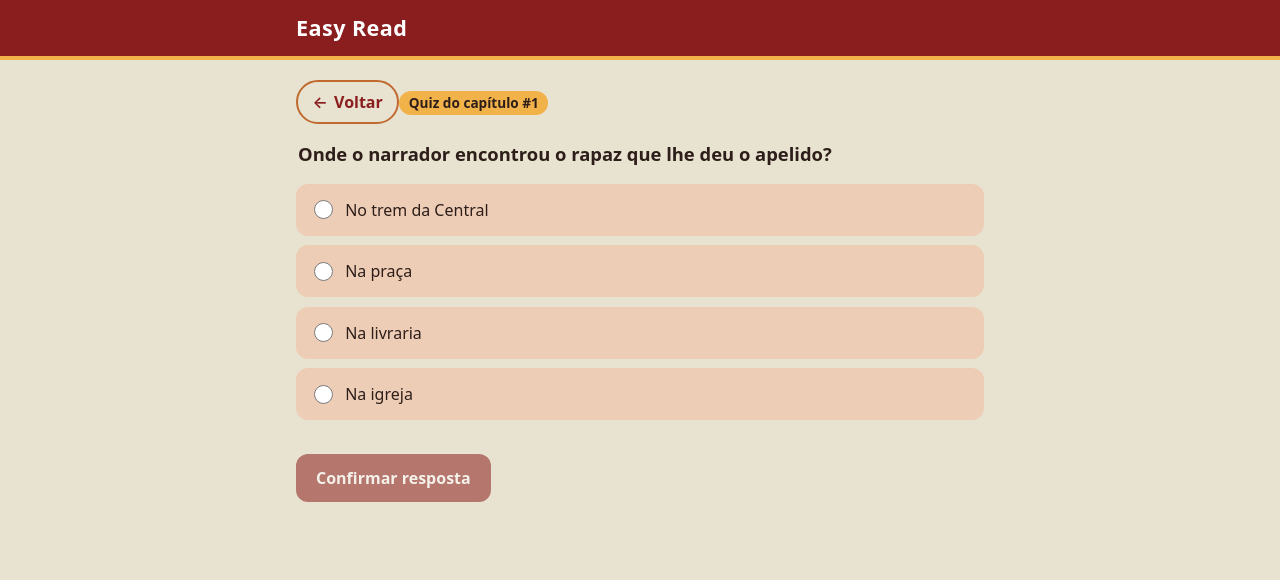
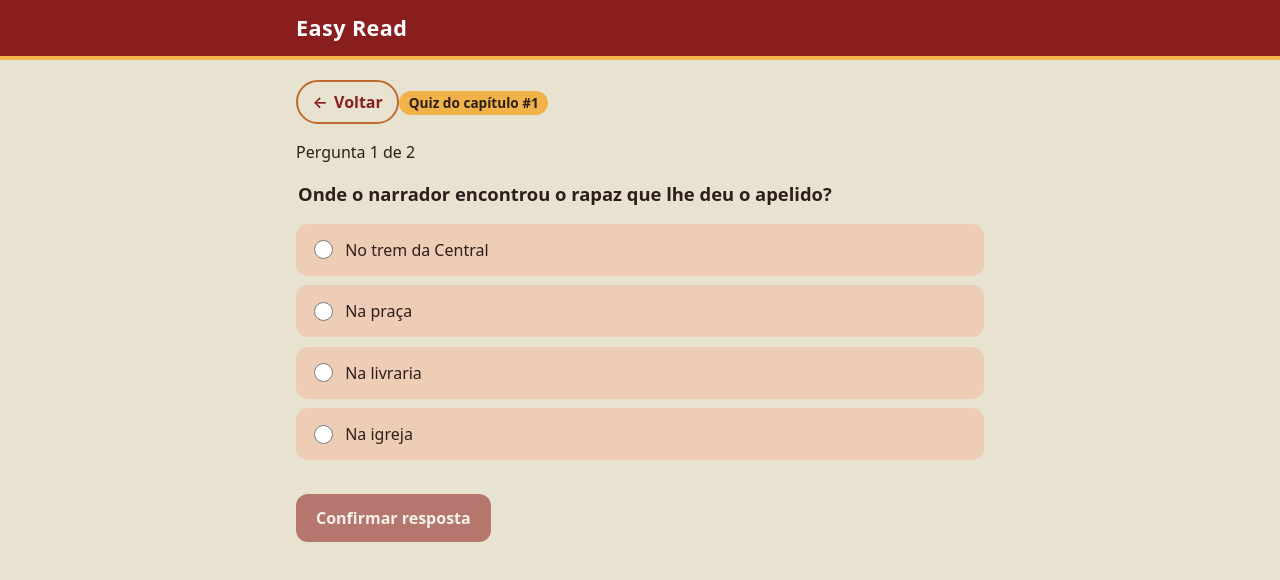
Before and after one commit to Helio-Junior0/easy-read, a Vue app: page /capitulo/1/quiz in a window 1280 px wide. Shown: the top 580 px of the page. Built offline with nearby package versions, Linux system fonts and the light colour scheme.

Commit message:
feat: liga a logica do quiz na QuizView

```diff
--- a/src/views/QuizView.vue
+++ b/src/views/QuizView.vue
@@ -1,12 +1,49 @@
 <script setup lang="ts">
 import BotaoVoltar from '../components/BotaoVoltar.vue'
+import { useQuiz } from '../composables/useQuiz'
+import type { Quiz } from '../types'
 
 const props = defineProps<{ id: string }>()
 
-// Pergunta de exemplo: ainda sem lógica de resposta
-const pergunta = 'Onde o narrador encontrou o rapaz que lhe deu o apelido?'
-const opcoes = ['No trem da Central', 'Na praça', 'Na livraria', 'Na igreja']
+// Perguntas de exemplo: depois trocamos pelos dados do Dexie
+const perguntas: Quiz[] = [
+  {
+    id: 1,
+    capituloId: Number(props.id),
+    pergunta: 'Onde o narrador encontrou o rapaz que lhe deu o apelido?',
+    opcoes: ['No trem da Central', 'Na praça', 'Na livraria', 'Na igreja'],
+    respostaCorreta: 'No trem da Central',
+  },
+  {
+    id: 2,
+    capituloId: Number(props.id),
+    pergunta: 'Que apelido o narrador recebeu?',
+    opcoes: ['Dom Casmurro', 'Bentinho', 'Capitu', 'Zé Dias'],
+    respostaCorreta: 'Dom Casmurro',
+  },
+]
+
 const nomeGrupo = `quiz-capitulo-${props.id}`
+
+const {
+  indiceAtual, perguntaAtual, total, pontos,
+  opcaoSelecionada, confirmada, acertou, podeConfirmar,
+  ehUltima, finalizado,
+  selecionar, confirmar, proxima, reiniciar,
+} = useQuiz(perguntas)
+
+function classeResultado(opcao: string, indice: number) {
+  if (!confirmada.value) return ''
+  const certa = perguntaAtual.value.respostaCorreta.trim().toLowerCase()
+  if (opcao.trim().toLowerCase() === certa) return 'alternativa--correta'
+  if (indice === opcaoSelecionada.value) return 'alternativa--errada'
+  return ''
+}
+
+function aoClicarBotao() {
+  if (confirmada.value) proxima()
+  else confirmar()
+}
 </script>
 
 <template>
@@ -15,16 +52,49 @@ const nomeGrupo = `quiz-capitulo-${props.id}`
 
     <p class="rotulo">Quiz do capítulo #{{ id }}</p>
 
-    <fieldset class="pergunta">
-      <legend class="pergunta__enunciado">{{ pergunta }}</legend>
+    <div v-if="finalizado" class="resultado">
+      <h2>Você acertou {{ pontos }} de {{ total }}</h2>
+      <button type="button" class="botao-principal" @click="reiniciar">
+        Tentar de novo
+      </button>
+    </div>
 
-      <label v-for="(opcao, indice) in opcoes" :key="opcao" class="alternativa">
-        <input type="radio" :name="nomeGrupo" :value="indice" />
-        <span>{{ opcao }}</span>
-      </label>
-    </fieldset>
+    <template v-else-if="perguntaAtual">
+      <p class="progresso">Pergunta {{ indiceAtual + 1 }} de {{ total }}</p>
 
-    <button type="button" class="botao-principal" disabled>Confirmar resposta</button>
+      <fieldset class="pergunta">
+        <legend class="pergunta__enunciado">{{ perguntaAtual.pergunta }}</legend>
+
+        <label
+          v-for="(opcao, indice) in perguntaAtual.opcoes"
+          :key="opcao"
+          :class="['alternativa', classeResultado(opcao, indice)]"
+        >
+          <input
+            type="radio"
+            :name="nomeGrupo"
+            :value="indice"
+            :checked="opcaoSelecionada === indice"
+            :disabled="confirmada"
+            @change="selecionar(indice)"
+          />
+          <span>{{ opcao }}</span>
+        </label>
+      </fieldset>
+
+      <p v-if="confirmada" class="feedback">
+        {{ acertou ? 'Acertou!' : `Errou. A resposta certa é: ${perguntaAtual.respostaCorreta}` }}
+      </p>
+
+      <button
+        type="button"
+        class="botao-principal"
+        :disabled="!confirmada && !podeConfirmar"
+        @click="aoClicarBotao"
+      >
+        {{ !confirmada ? 'Confirmar resposta' : ehUltima ? 'Ver resultado' : 'Próxima pergunta' }}
+      </button>
+    </template>
   </section>
 </template>
 
@@ -69,4 +139,23 @@ const nomeGrupo = `quiz-capitulo-${props.id}`
   margin: 0;
   accent-color: var(--cor-primaria);
 }
+label.alternativa.alternativa--correta {
+  border-color: #2e9e5b;
+}
+
+label.alternativa.alternativa--errada {
+  border-color: #d64545;
+}
+
+.progresso,
+.feedback {
+  margin: 0 0 1rem;
+}
+
+.resultado {
+  text-align: center;
+}
+
+
+
 </style>
```
